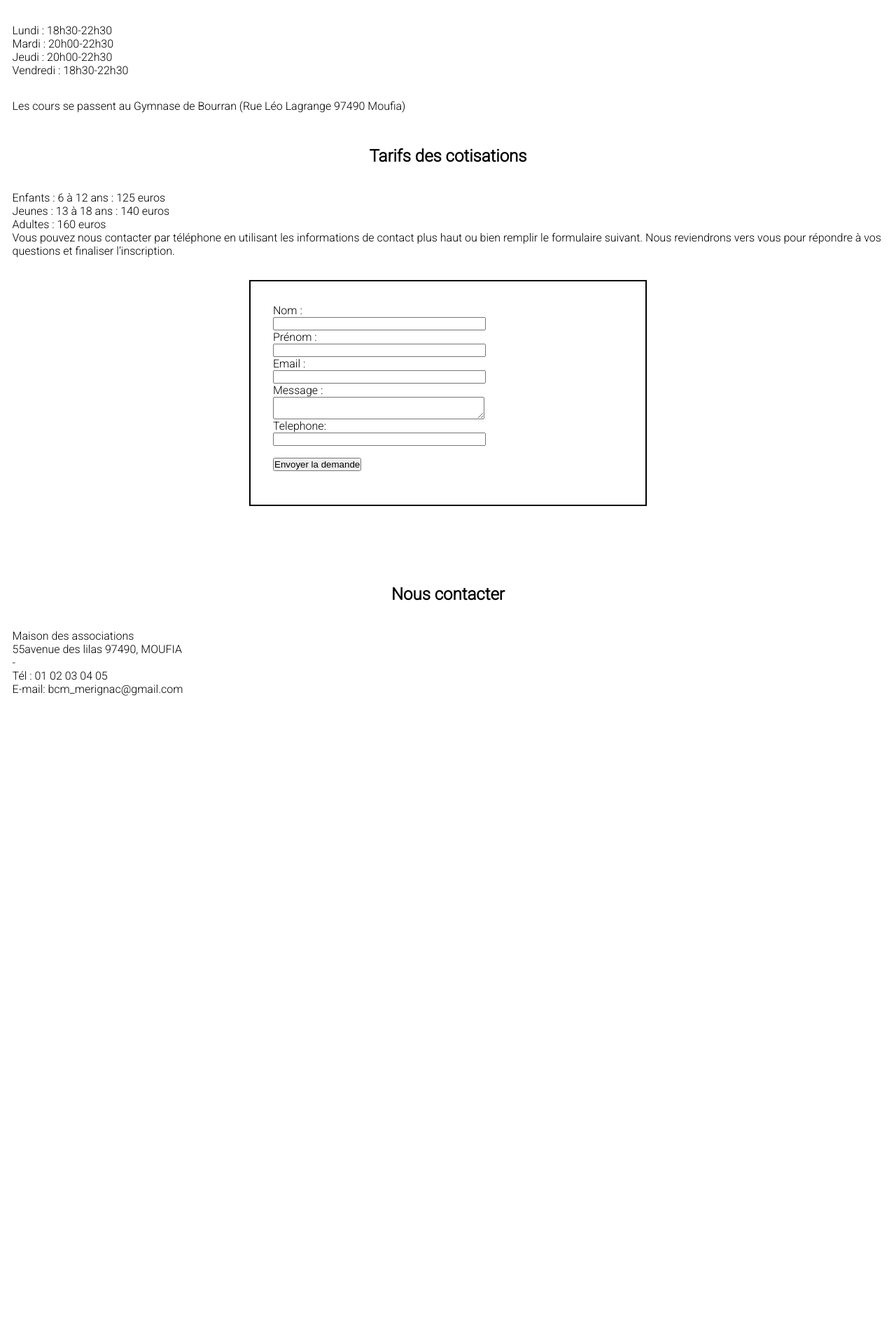
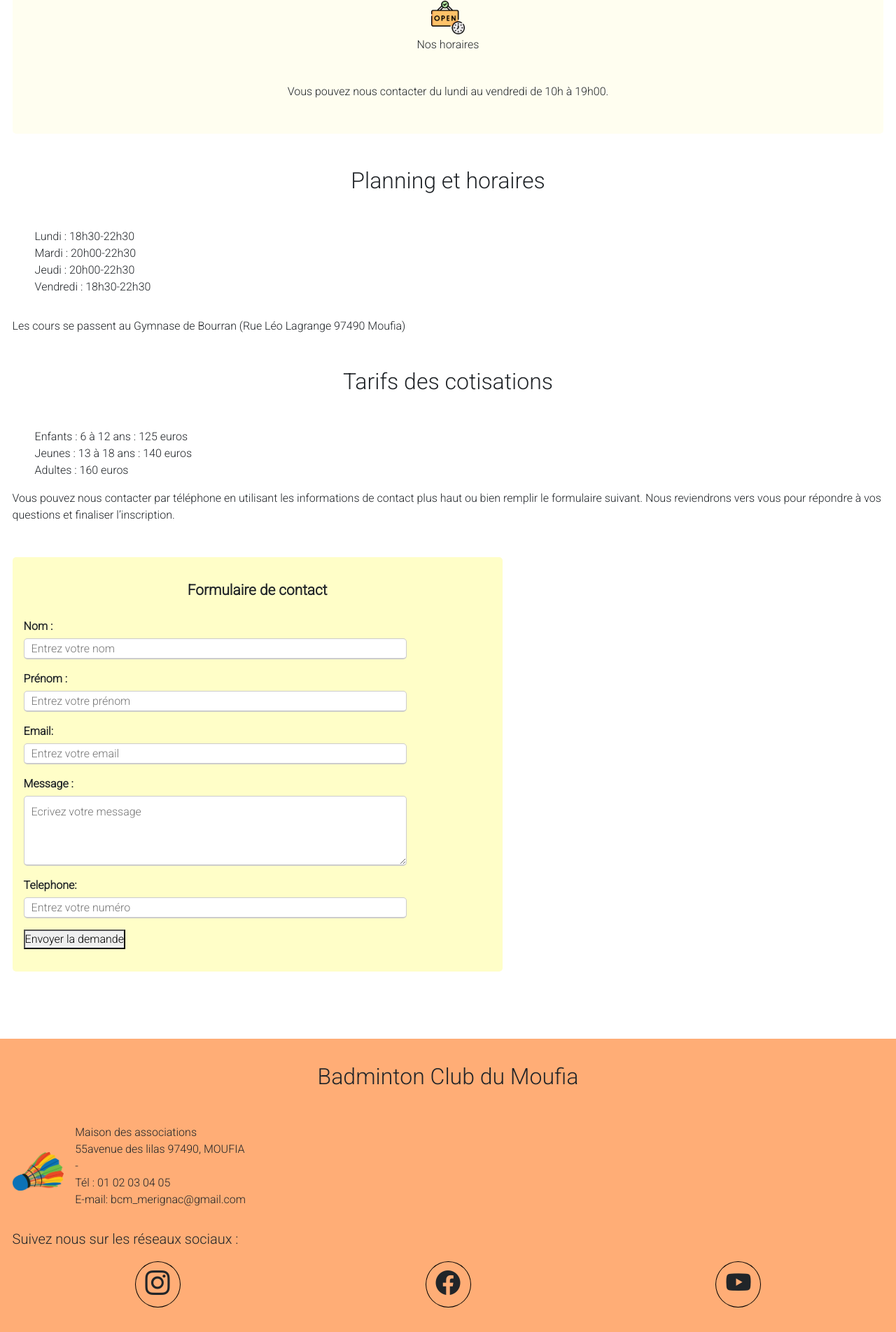
Before and after one commit to Florent-Hoareau/Evaluation-2, a PHP site: page / in a window 1280 px wide. Shown: the part 1880-3783 px from the top of the page at 70% size. Before the commit the page ends 2874 px from the top, so only its background shows below. Run offline with PHP 8.4, Linux system fonts and the light colour scheme.

Commit message:
footer créé

```diff
--- a/index.html
+++ b/index.html
@@ -6,19 +6,21 @@
     <meta name="viewport" content="width=device-width, initial-scale=1.0">
     <link href="https://fonts.googleapis.com/css2?family=Roboto:wght@300&display=swap"
      rel="stylesheet">
+    <!-- Lien Bootstrap -->
+    <link href="https://cdn.jsdelivr.net/npm/bootstrap@5.2.3/dist/css/bootstrap.min.css" rel="stylesheet" integrity="sha384-rbsA2VBKQhggwzxH7pPCaAqO46MgnOM80zW1RWuH61DGLwZJEdK2Kadq2F9CUG65" crossorigin="anonymous">
+    <link rel="stylesheet" href="https://cdn.jsdelivr.net/npm/bootstrap-icons@1.10.2/font/bootstrap-icons.css">
     <link rel="stylesheet" href="styles.css">
-
     <title>Badminton Club du Moufia</title>
 </head>
 <body>
     <header>
 
-        <nav class="navbar">
+        <nav class="navigationbar">
             <div class="cont_header">
                 <a href="#" class="logo">B C M</a>
                 <h1 class="titre">Badminton Club du Moufia</h1>
             </div>
-            <div class="nav-links">
+            <div class="navigation-links">
                 <ul>
                     <li>Accueil</li>
                     <li>Evènement(s) à venir</li>
@@ -100,33 +102,37 @@
 
 
 <div class="cont_formu">
-    <form class="formulaire" action="/ma-page-de-traitement" method="post">
-        <div>
-            <label for="nom">Nom :</label>
-            <input type="text" id="nom" name="user_name">
+    <div class="title_fomu">Formulaire de contact</div>
+        <form action="/ma-page-de-traitement" method="post">
+            <div class="user-details">
+                <div class="input-box">
+                    <label class="details" for="nom">Nom :</label>
+                    <input type="text" placeholder="Entrez votre nom" id="nom" name="user_name" required>
                 </div>
-        <div>
-            <label for="prenom">Prénom :</label>
-            <input type="text" id="prenom" name="user_name">
+                <div class="input-box">
+                    <label class="details" for="prenom">Prénom :</label>
+                    <input type="text" placeholder="Entrez votre prénom" id="prenom" name="user_name" required>
                 </div>
-        <div>
-            <label for="email">Email&nbsp;:</label>
-            <input type="email" id="email" name="user_mail">
+                <div class="input-box">
+                    <label class="details" for="email">Email:</label>
+                    <input type="email" placeholder="Entrez votre email" id="email" name="user_mail" required>
                 </div>
 
-        <div>
-            <label for="message">Message :</label>
-            <textarea id="message" name="user_message"></textarea>
+                <div class="input-box">
+                    <label class="details" for="message">Message :</label>
+                    <textarea id="message" placeholder="Ecrivez votre message" name="user_message"></textarea>
                 </div>
 
-        <div>
-            <label for="phone">Telephone:</label>
-            <input type="tel" name="tel" maxlength="10">
+                <div class="input-box">
+                    <label class="details" for="phone">Telephone:</label>
+                    <input type="tel" placeholder="Entrez votre numéro" name="tel" maxlength="10" required>
+                </div>
 
-        </div>
                 <div class="button_formu">
                     <button type="submit" value="send">Envoyer la demande</button>
                 </div>
+            </div>
+
         </form>
 </div>
 
@@ -135,7 +141,10 @@
 </section>
 
 <footer>
-    <h2>Nous contacter</h2>
+    <div class="cont_foot">
+        <h2 class="title-footer">Badminton Club du Moufia</h2>
+            <div class="cont_info_footer">
+                <img class="img_footer" src="images/vollant 2.png" alt="vollant" >
                 <p>Maison des associations
                 <br>
                 55avenue des lilas 97490, MOUFIA
@@ -146,15 +155,35 @@
                 <br>
                 E-mail: bcm_merignac@gmail.com
                 </p>
+            </div>
+
+        <h3 class="sous-title-footer">Suivez nous sur les réseaux sociaux :</h3>
+        <div class="wrapper">
+            <div class="media">
+                <ul>
+                    <li><i class="bi bi-instagram"></i></li>
+                    <li><i class="bi bi-facebook"></i></li>
+                    <li><i class="bi bi-youtube"></i></li>
+                </ul>
+            </div>
+        </div>
+
+    </div>
+
 </footer>
 
+<!-- Script pour le munu hamburger -->
 <script>
         const menuHamburger = document.querySelector(".menu_hum")
-        const navLinks = document.querySelector(".nav-links")
+        const navLinks = document.querySelector(".navigation-links")
 
         menuHamburger.addEventListener('click',()=>{
         navLinks.classList.toggle('active')})
 </script>
 
+<!-- Script bootstrap -->
+<script src="https://cdn.jsdelivr.net/npm/@popperjs/core@2.11.6/dist/umd/popper.min.js" integrity="sha384-oBqDVmMz9ATKxIep9tiCxS/Z9fNfEXiDAYTujMAeBAsjFuCZSmKbSSUnQlmh/jp3" crossorigin="anonymous"></script>
+<script src="https://cdn.jsdelivr.net/npm/bootstrap@5.2.3/dist/js/bootstrap.min.js" integrity="sha384-cuYeSxntonz0PPNlHhBs68uyIAVpIIOZZ5JqeqvYYIcEL727kskC66kF92t6Xl2V" crossorigin="anonymous"></script>
+
 </body>
 </html>
--- a/styles.css
+++ b/styles.css
@@ -3,25 +3,23 @@
     padding: 0;
     text-decoration: none;
     list-style: none;
-
 }
 
 body {
     font-family: "Roboto";
-
 }
 
-section, footer {
-    padding : 2em 1.1em;
-}
-
-article {
-    margin: 3em 0;
+section {
+    padding : 2em 1.1em 0 1.1em;
 }
 
 h2 {
     text-align: center;
-    margin-bottom: 1.5em;
+    margin: 1.5em 0;
+}
+
+footer h2{
+    margin-top : 0;
 }
 
 h3 {
@@ -40,11 +38,11 @@
     top: 2.4%; left: 80%;
 }
 
-.titre, .nav-links {
+.titre, .navigation-links {
     display: none;
 }
 
-.nav-links.active {
+.navigation-links.active {
     display: flex;
     justify-content: center;
     align-items: center;
@@ -56,13 +54,13 @@
     height: 100vh;
 }
 
-.nav-links.active ul {
+.navigation-links.active ul {
     display: flex;
     flex-direction: column;
     align-items: center;
 }
 
-.nav-links.active ul li {
+.navigation-links.active ul li {
     margin: 20px 0;
     font-size: 21px;
     font-weight: 900;
@@ -93,6 +91,7 @@
     text-align: center;
     padding: 2em 0 0.5em 0 ;
     width: 100%;
+    border-radius: 5px;
 }
 
 .cont_quatres_elem img {
@@ -107,26 +106,126 @@
     margin-top : 2em;
 }
 
-.cont_formu {
-    max-width: 500px;
-    margin: 2em auto;
-    border : 2px solid black;
-    padding: 2em;
+.cont_formu{
+    max-width: 700px;
+    width: 100%;
+    background-color: rgb(255, 254, 200);
+    margin: 3em 0 0 0;
+    padding: 2em 0em;
+    border-radius: 5px;
 }
 
-.cont_formu label {
-    display : block;
+.title_fomu {
+    text-align: center;
+    font-weight: 900;
+    font-size: 1.3em;
 }
 
-.cont_formu input, textarea {
-    display : block;
-    width: 60%;
+.user-details {
+    display: flex;
+    flex-direction: column;
+    gap: 1em;
 }
 
-.button_formu {
-    margin : 1em 0;
-    width: auto;
+.user-details:first-child {
+    margin-top: 1.5em;
 }
+
+.user-details {
+    padding-left: 1em;
+    font-weight: 500;
+}
+
+.input-box {
+    display: flex;
+    flex-direction: column;
+}
+
+.user-details .input-box input {
+    height: 30px;
+    width: 80%;
+    padding-left: 10px;
+    border-radius: 5px;
+    border: 1px solid #ccc;
+    border-bottom-width: 2px;
+    outline : none;
+    transition : all 0.3s ease;
+}
+
+.user-details .input-box textarea {
+    height: 100px;
+    width: 80%;
+    padding-left: 10px;
+    padding-top: 10px;
+    border-radius: 5px;
+    border: 1px solid #ccc;
+    border-bottom-width: 2px;
+    outline : none;
+    transition : all 0.3s ease;
+}
+
+.user-details .input-box .details{
+    font-weight: 900;
+    padding-bottom: 5px;
+}
+
+.user-details .input-box input:focus,
+.user-details .input-box input:valid{
+    border-color: rgb(255, 106, 0)
+}
+
+.user-details .input-box textarea:focus{
+    border-color: rgb(255, 106, 0)
+}
+
+
+.cont_foot {
+    background-color: rgb(255, 173, 118);
+    padding: 2.2em 1.1em;
+    margin-top: 6em;
+}
+
+.cont_info_footer {
+    display: flex;
+    flex-direction: row;
+    align-items: center;
+    gap: 1em;
+}
+
+.img_footer{
+    max-height: 55px;
+}
+
+.media ul{
+    display: flex;
+    flex-direction: row;
+    justify-content: space-around;
+    align-items: center;
+    margin: 0 0;
+    padding: 0 0;
+}
+
+.media li {
+    list-style: none;
+    display: inline-block;
+    font-size: 35px;
+    border: 1px solid black;
+    border-radius: 50%;
+    transition: 0.5s;
+    padding: 6px 14px;
+}
+
+.media li:hover {
+    color: rgb(255, 254, 220);
+    border: 1px solid rgb(255, 254, 220);
+    transition: 0.5s;
+}
+
+.sous-title-footer{
+    margin: 0.8em 0 1em 0;
+    font-size: 20px;
+}
+
 
 
 
```
Lines whose indentation alone changed are shown as unchanged.
